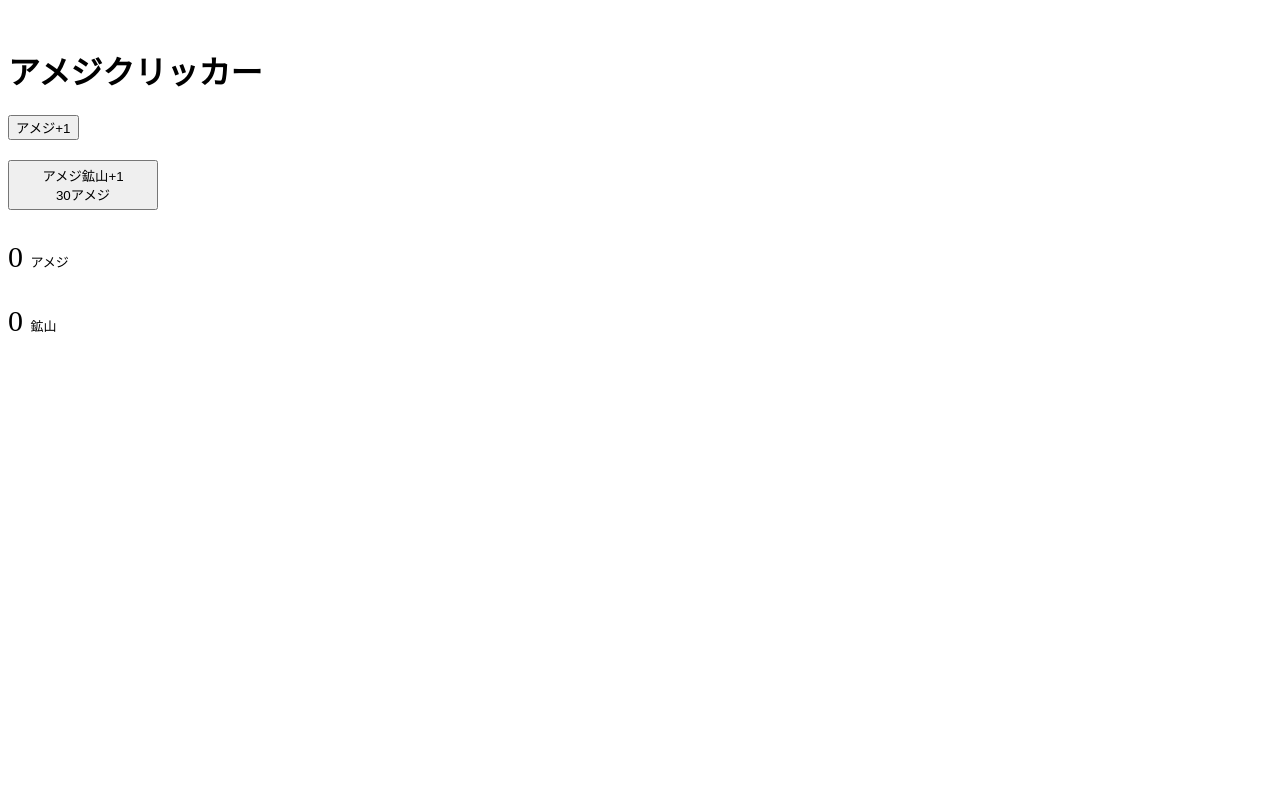
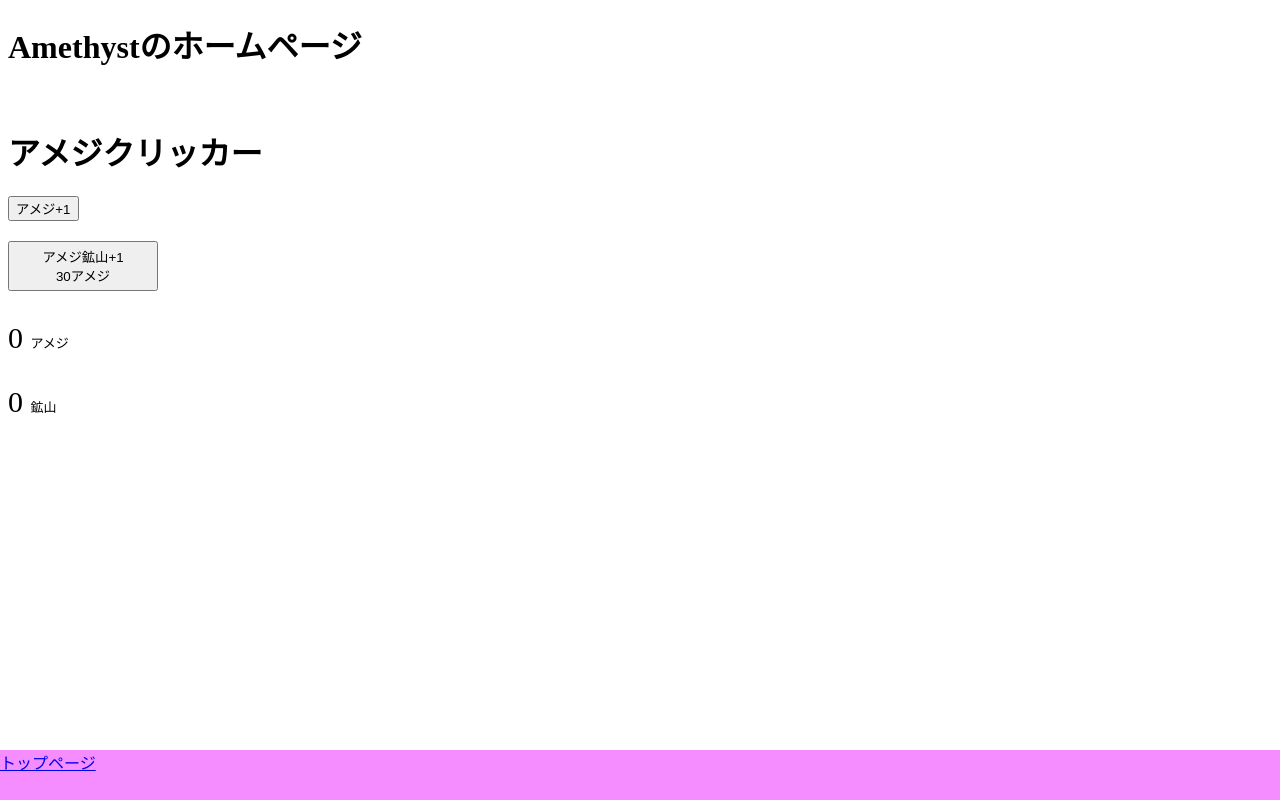
Before and after one commit to Amethyst1106/page, a plain HTML site: page clicker.html in a window 1280 px wide. Drawn offline with nearby package versions, Linux system fonts and the light colour scheme.

Commit message:
script忘れを修正

```diff
--- a/clicker.html
+++ b/clicker.html
@@ -3,6 +3,8 @@
     <head>
         <meta charset="UTF-8" />
         <title>アメジクリッカー</title>
+
+        <script defer src="https://code.jquery.com/jquery-3.7.1.min.js"></script>
         <script defer src="js/header_footer.js"></script>
         <script defer src="js/clicker/clicker.js"></script>
         <link href="css/clicker.css" rel = "stylesheet">
```
